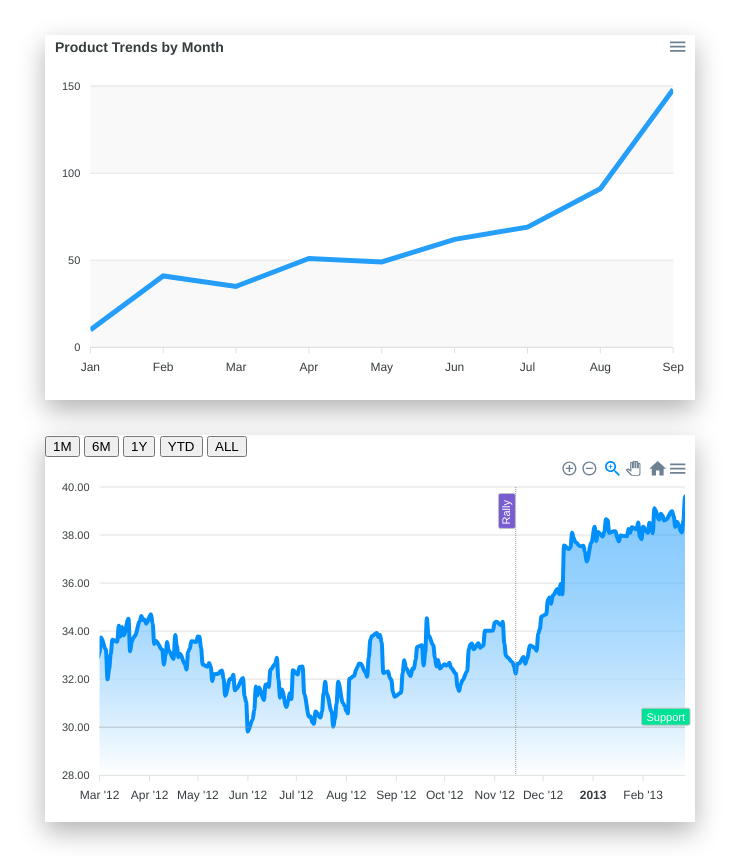
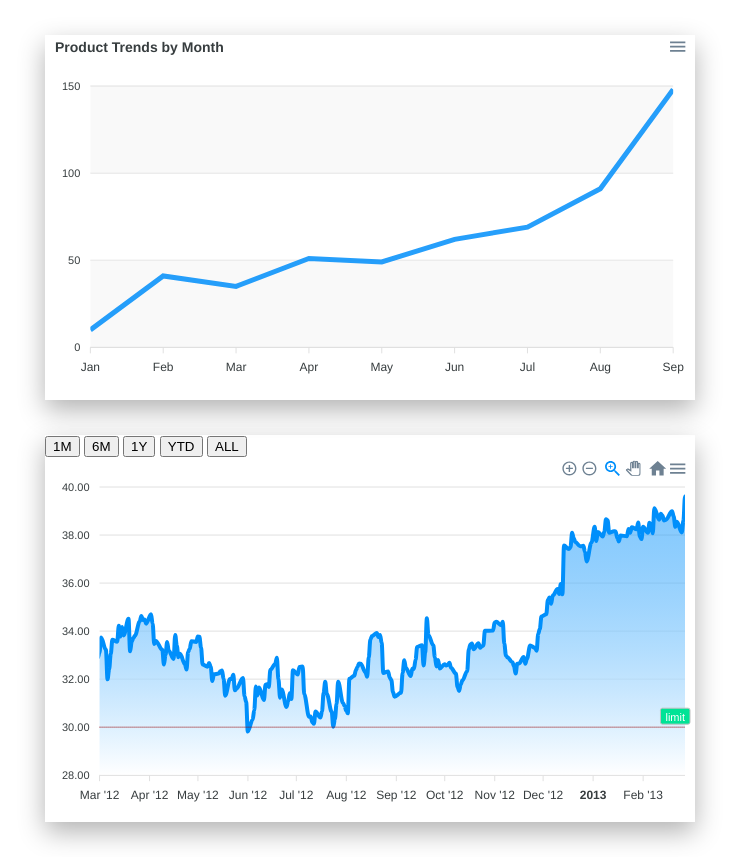
Before and after one commit to 108yen/remo_data_viewer, a React (Create React App) app: page / in a window 1280 px wide. Shown: the whole page, without its empty margins (270-1009 px from the left). Built offline with nearby package versions, Linux system fonts and the light colour scheme.

Commit message:
delete xaxis annotation

```diff
--- a/src/ApexChart/Datetime_X-Axis.js
+++ b/src/ApexChart/Datetime_X-Axis.js
@@ -300,26 +300,13 @@ class Datetime_X_Axis extends React.Component {
                 annotations: {
                     yaxis: [{
                         y: 30,
-                        borderColor: '#999',
+                        borderColor: '#900',
                         label: {
                             show: true,
-                            text: 'Support',
+                            text: 'limit',
                             style: {
                                 color: "#fff",
                                 background: '#00E396'
-                            }
-                        }
-                    }],
-                    xaxis: [{
-                        x: new Date('14 Nov 2012').getTime(),
-                        borderColor: '#999',
-                        yAxisIndex: 0,
-                        label: {
-                            show: true,
-                            text: 'Rally',
-                            style: {
-                                color: "#fff",
-                                background: '#775DD0'
                             }
                         }
                     }]
```
